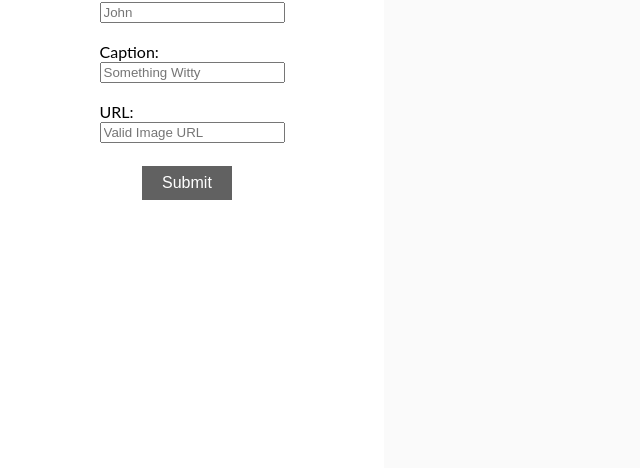
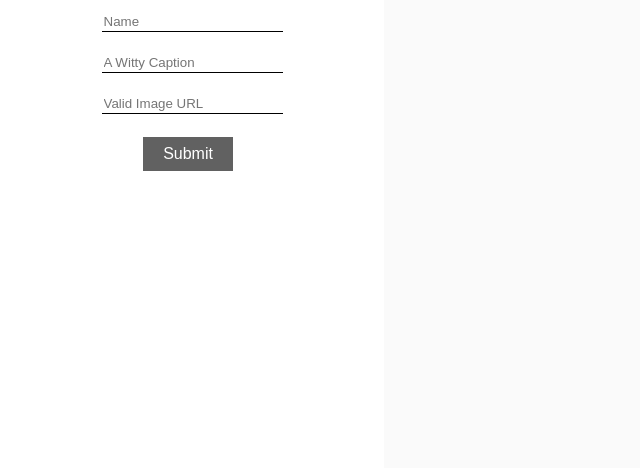
Before and after one commit to Detailer/memeLine, a plain HTML site: page frontend/index.html in a window 1280 px wide. Shown: the part 332-800 px from the top of the page, without its empty margins (0-640 px from the left). Drawn offline with Linux system fonts and the light colour scheme; no server answers.

Commit message:
updated form css

```diff
--- a/frontend/index.html
+++ b/frontend/index.html
@@ -11,13 +11,13 @@
                 <!-- TODO ADD FORM -->
                 <div id="memeForm">
                     <h2 id="title">memeLINE.</h2>
-                    <form id="memeForm">
-                        <label for="name">Name:</label><br>
-                        <input type="text" id="name" name="name" placeholder="John" required><br><br>
-                        <label for="caption">Caption:</label><br>
-                        <input type="text" id="caption" name="caption" placeholder="Something Witty" required><br><br>
-                        <label for="url">URL:</label><br>
-                        <input type="text" id="url" name="url" placeholder="Valid Image URL" required><br><br>
+                    <form id="memeForm" autocomplete="off">
+                        <!-- <label for="name">Name:</label><br> -->
+                        <input type="text" class="formField" id="name" name="name" placeholder="Name" required><br><br>
+                        <!-- <label for="caption">Caption:</label><br> -->
+                        <input type="text" class="formField" id="caption" name="caption" placeholder="A Witty Caption" required><br><br>
+                        <!-- <label for="url">URL:</label><br> -->
+                        <input type="text" class="formField" id="url" name="url" placeholder="Valid Image URL" required><br><br>
                         <input class="button" type="submit" value="Submit"><br><br>
                     </form>
                 </div>
--- a/frontend/res/style.css
+++ b/frontend/res/style.css
@@ -72,6 +72,13 @@ html, body {
     object-fit: contain;
 }
 
+.formField{
+    outline: none;
+    border: none;
+    border-bottom: 1px solid black;
+    padding: 2px;
+}
+
 .button {
     background-color: #616161;
     border: none;
@@ -97,6 +104,7 @@ html, body {
         }
         .left {
             width: 100%;
+            /* background-color: #eeeeee; */
             /* border-bottom: 5px solid #757575; */
         }
         .right {
```
